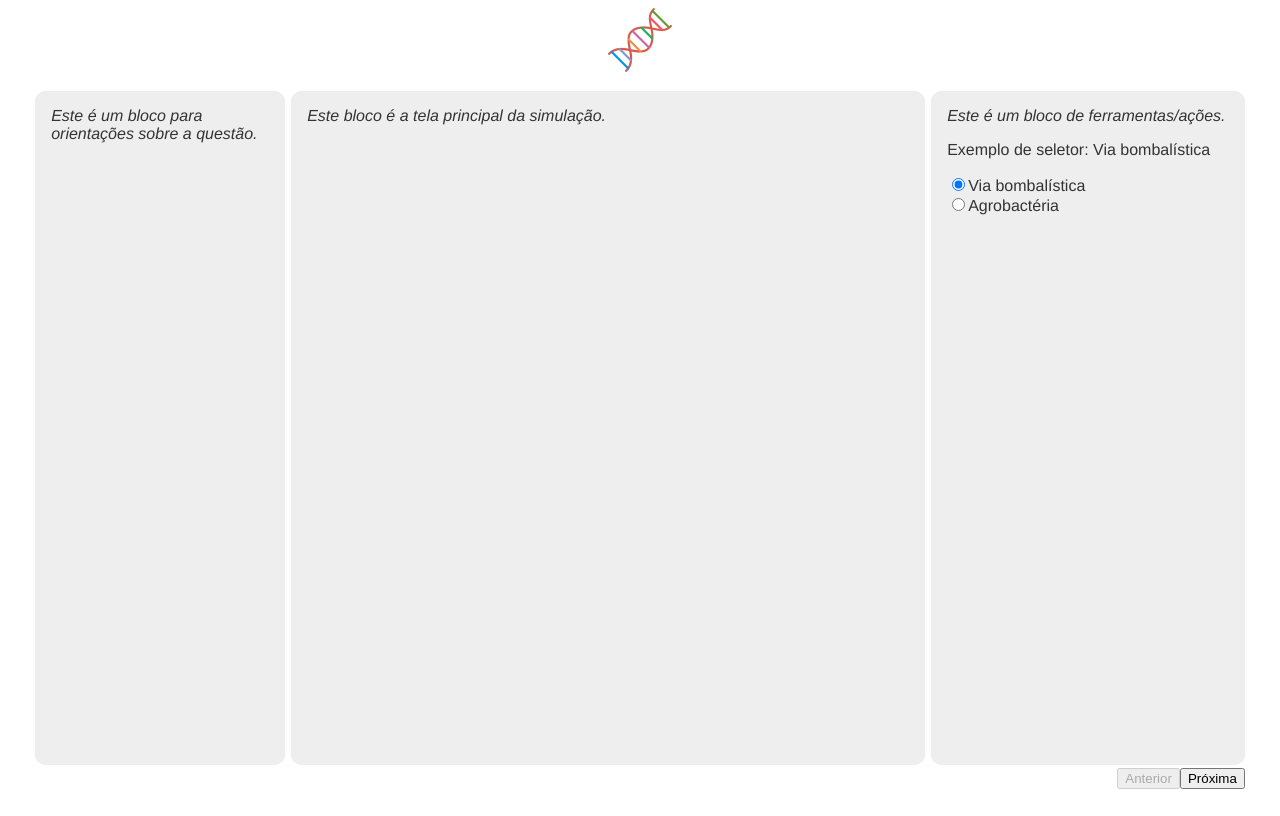
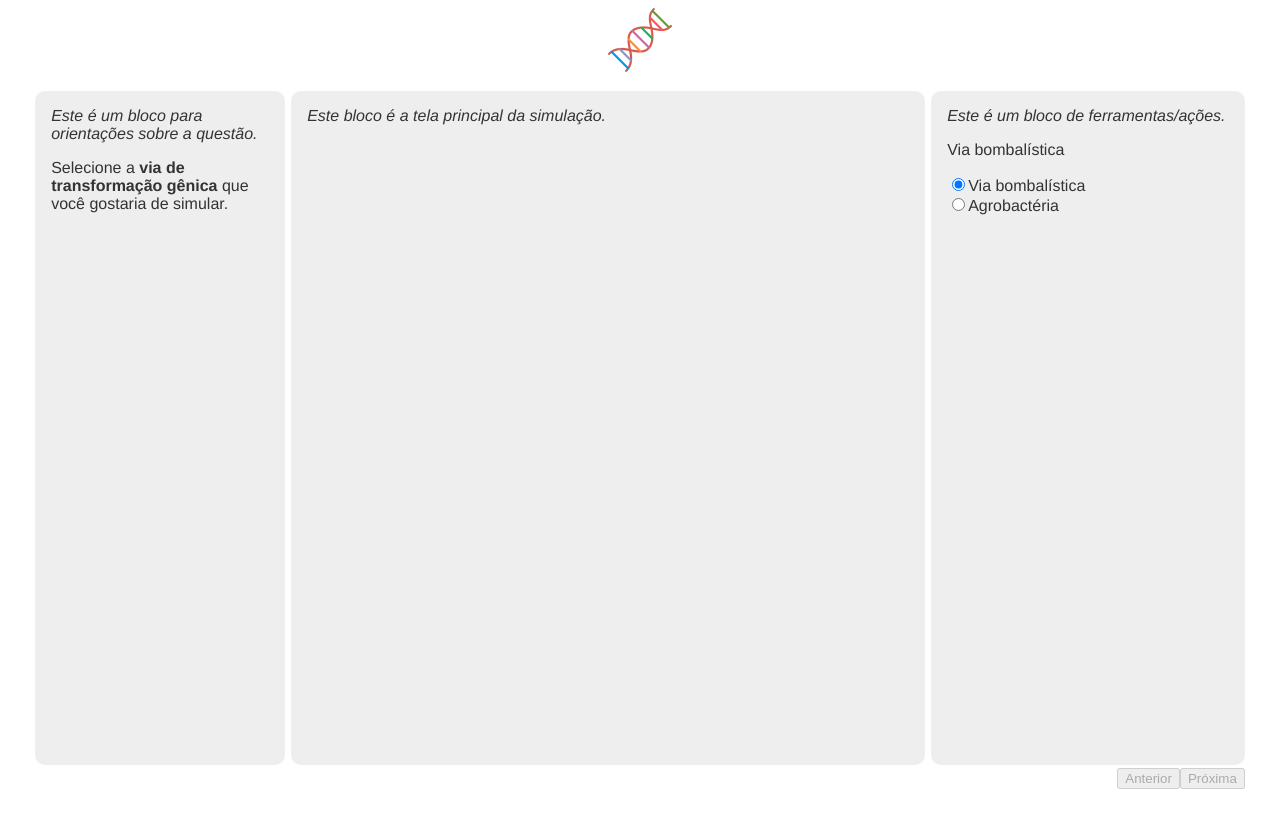
Before and after one commit to BCampanha/extensao-biomol, a Vue app: page / in a window 1280 px wide. Both pictures are taken after a click on the radio button "Via bombalística". Built offline with nearby package versions, Linux system fonts and the light colour scheme.

Commit message:
Introduzindo transition

```diff
--- a/src/App.vue
+++ b/src/App.vue
@@ -1,4 +1,5 @@
 <template>
+  <div class="app">
     <img
       @click="pagina = !pagina"
       class="logo"
@@ -16,6 +17,7 @@
       </div>
     </section>
     <SobreTrabalho v-if="pagina === false" />
+  </div>
 </template>
 
 <script>
@@ -63,7 +65,7 @@ export default {
 </style>
 
 <style>
-#app {
+#app .app {
   font-family: Avenir, Helvetica, Arial, sans-serif;
   -webkit-font-smoothing: antialiased;
   -moz-osx-font-smoothing: grayscale;
@@ -85,4 +87,7 @@ ul {
 li {
   margin: 1rem 0;
 }
+strong {
+  font-weight: 600;
+}
 </style>
--- a/src/components/JanelaQuestao.vue
+++ b/src/components/JanelaQuestao.vue
@@ -2,7 +2,10 @@
   <div class="janela">
     <div class="bloco orientacoes">
       <em>Este é um bloco para orientações sobre a questão.</em>
-      <slot name="orientacoes"></slot>
+      <p>
+        <slot name="orientacoes"></slot>
+
+      </p>
     </div>
 
     <div class="bloco tela-principal">
@@ -12,7 +15,9 @@
 
     <div class="bloco ferramentas">
       <em>Este é um bloco de ferramentas/ações.</em>
-      <slot name="ferramentas"></slot>
+      <p>
+        <slot name="ferramentas"></slot>
+      </p>
     </div>
   </div>
 </template>
--- a/src/views/QuestaoUm.vue
+++ b/src/views/QuestaoUm.vue
@@ -1,15 +1,21 @@
 <template>
   <div>
     <JanelaQuestao>
+      <template #orientacoes>
+        Selecione a <strong>via de transformação gênica</strong> que você
+        gostaria de simular.
+      </template>
       <template #ferramentas>
-        <p>Exemplo de seletor: {{ selecionado }}</p>
+        <Transition name="slide-fade">
+          <p v-if="show">{{ selecionado }}</p>
+        </Transition>
         <div>
           <input
             type="radio"
             id="opcao1"
             value="Via bombalística"
             v-model="selecionado"
-            @click="$emit('foiSelecionado', true)"
+            @click="foiSelecionado"
           />
           <label for="opcao1">Via bombalística</label>
         </div>
@@ -20,11 +26,12 @@
             id="opcao2"
             value="Agrobactéria"
             v-model="selecionado"
-            @click="$emit('foiSelecionado', true)"
+            @click="foiSelecionado"
           />
           <label for="opcao2">Agrobactéria</label>
         </div>
       </template>
+      <template #principal> </template>
     </JanelaQuestao>
   </div>
 </template>
@@ -40,9 +47,32 @@ export default {
   data() {
     return {
       selecionado: "",
+      show: false,
     };
+  },
+  methods: {
+    async foiSelecionado() {
+      this.$emit("foiSelecionado", this.selecionado);
+      this.show = false;
+      await setTimeout(500);
+      this.show = true;
+    },
   },
 };
 </script>
 
-<style></style>
+<style scoped>
+.slide-fade-enter-active {
+  transition: all 0.3s ease-out;
+}
+
+.slide-fade-leave-active {
+  transition: all 0.8s cubic-bezier(1, 0.5, 0.8, 1);
+}
+
+.slide-fade-enter-from,
+.slide-fade-leave-to {
+  transform: translateX(20px); /* ou translateY */
+  opacity: 0;
+}
+</style>
```
Lines whose indentation alone changed are shown as unchanged.
